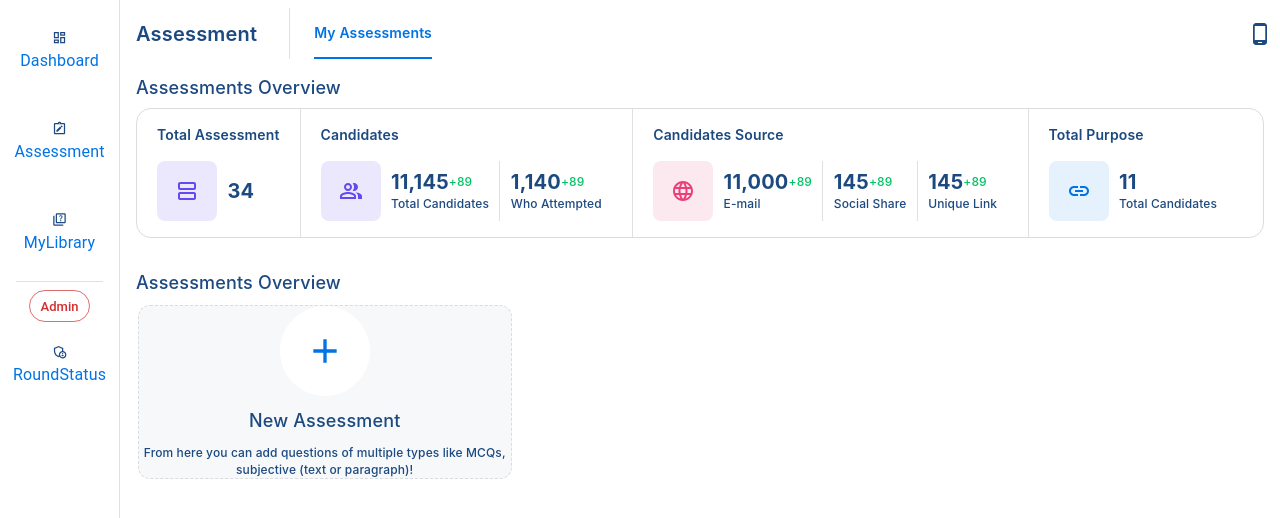
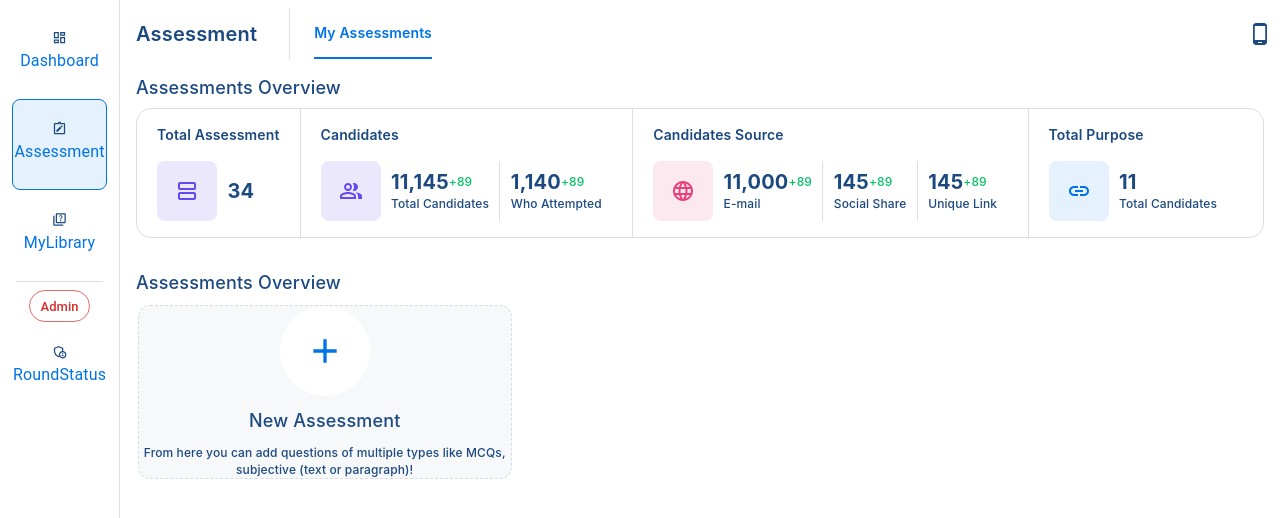
Before and after one commit to Anirudhece/unstopable, a React (Vite) app: page /Assessment in a window 1280 px wide. Shown: the top 518 px of the page. Built offline with nearby package versions, Linux system fonts and the light colour scheme.

Commit message:
roue ka sath background

```diff
--- a/src/components/InsideList.jsx
+++ b/src/components/InsideList.jsx
@@ -1,8 +1,9 @@
 import React, { useState } from "react";
 import { Box, ListItem, ListItemText, ListItemIcon } from "@mui/material";
-import { Link } from "react-router-dom";
+import { Link, useLocation } from "react-router-dom";
 
 function InsideList(props) {
+  const location = useLocation();
   const [isHovered, setIsHovered] = useState(false);
 
   const handleMouseOver = () => {
@@ -13,7 +14,13 @@ function InsideList(props) {
     setIsHovered(false);
   };
 
-  const borderColor = isHovered ? "var(--secondary-1, #0073E6)" : "transparent";
+  const isCurrentRoute = location.pathname === props.to;
+
+  const borderColor = isHovered || isCurrentRoute
+    ? "var(--secondary-1, #0073E6)"
+    : "transparent";
+
+  const background = isCurrentRoute ? "#E5F1FC" : "transparent";
 
   return (
     <Box sx={{ display: "flex", justifyContent: "center" }}>
@@ -24,6 +31,7 @@ function InsideList(props) {
           justifyContent: "center",
           border: `1px solid ${borderColor}`,
           borderRadius: "8px",
+          background: background,
         }}
         onMouseOver={handleMouseOver}
         onMouseOut={handleMouseOut}
```
